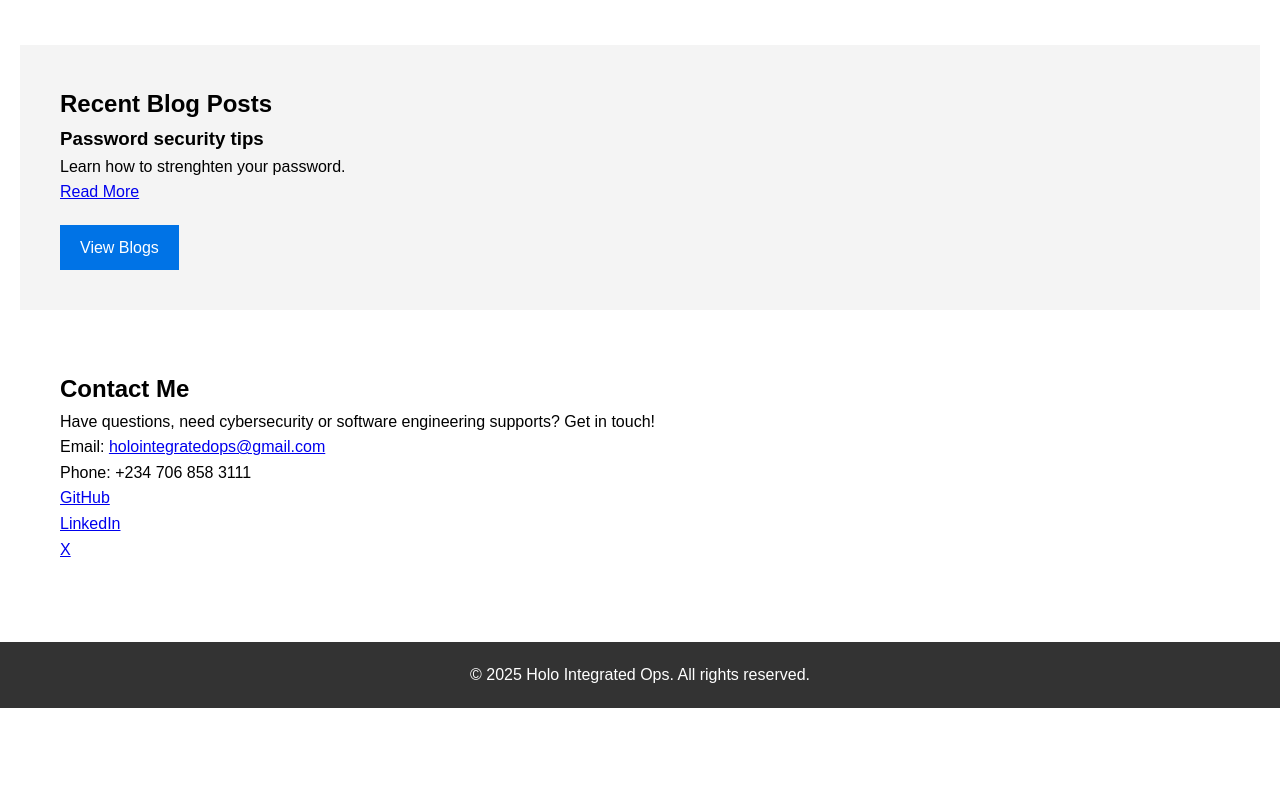
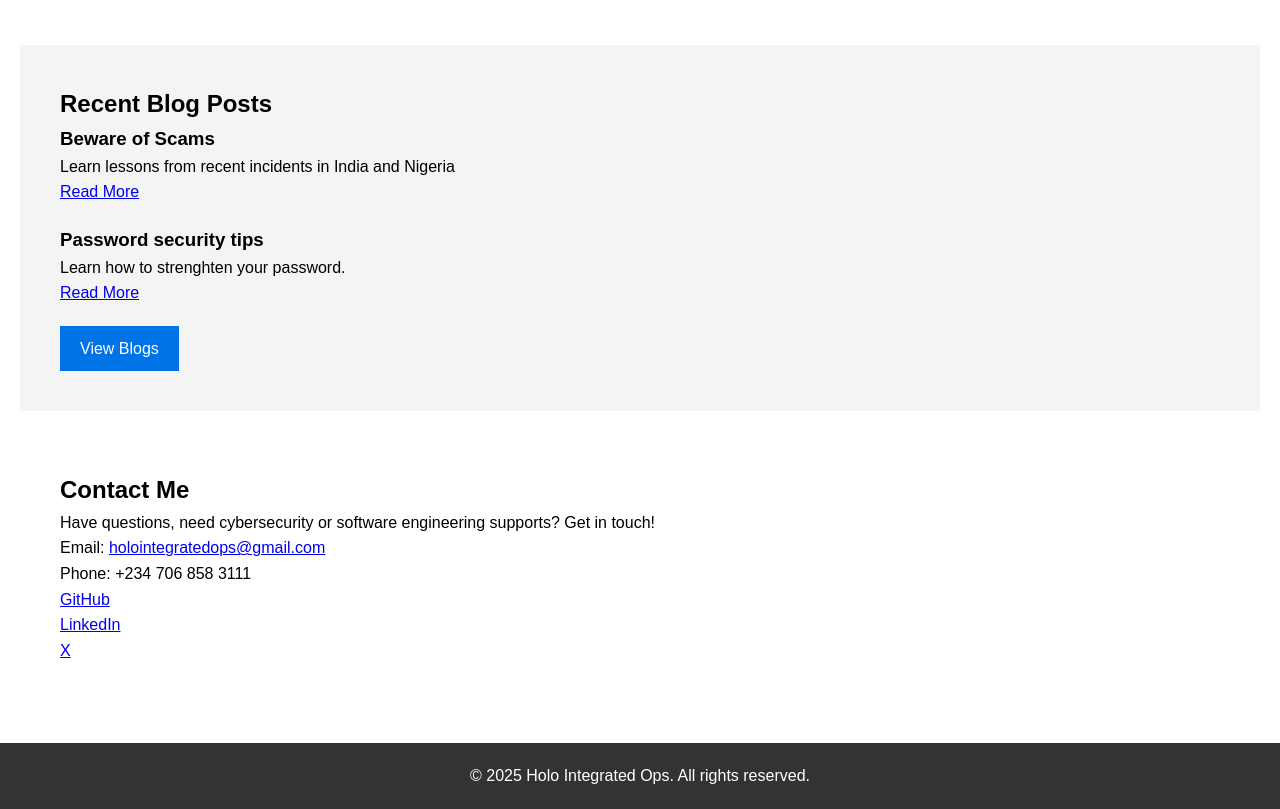
Before and after one commit to holoIntegratedOps/holointegratedops.github.io, a plain HTML site: page index.html in a window 1280 px wide. Shown: the part 1360-2169 px from the top of the page. Before the commit the page ends 2068 px from the top, so only its background shows below. Drawn offline with Linux system fonts and the light colour scheme.

Commit message:
Update index.html
Add Beware of scams blog to recents blogs list

```diff
--- a/index.html
+++ b/index.html
@@ -115,16 +115,19 @@
         <section class="blog-highlights">
             <div class="container">
                 <h2>Recent Blog Posts</h2>
+
+                <div class="blog-post">
+                    <h3>Beware of Scams</h3>
+                    <p>Learn lessons from recent incidents in India and Nigeria</p>
+                    <a href="./blogs/beware-of-scams.html" target="_blank">Read More</a>
+                </div>
+
                 <div class="blog-post">
                     <h3>Password security tips</h3>
                     <p>Learn how to strenghten your password.</p>
                     <a href="./blogs/password-security-tip.html" target="_blank">Read More</a>
                 </div>
-                <!-- <div class="blog-post">
-                    <h3>Top 10 Cybersecurity Tips</h3>
-                    <p>Essential tips to keep your digital life secure.</p>
-                    <a href="#">Read More</a>
-                </div> -->
+
                 <a href="./pages/blogs.html" class="btn">View Blogs</a>
             </div>
         </section>
```
